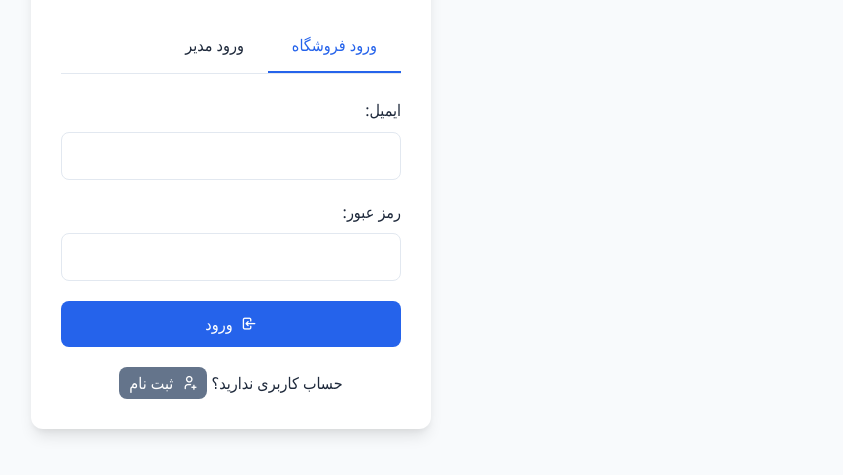
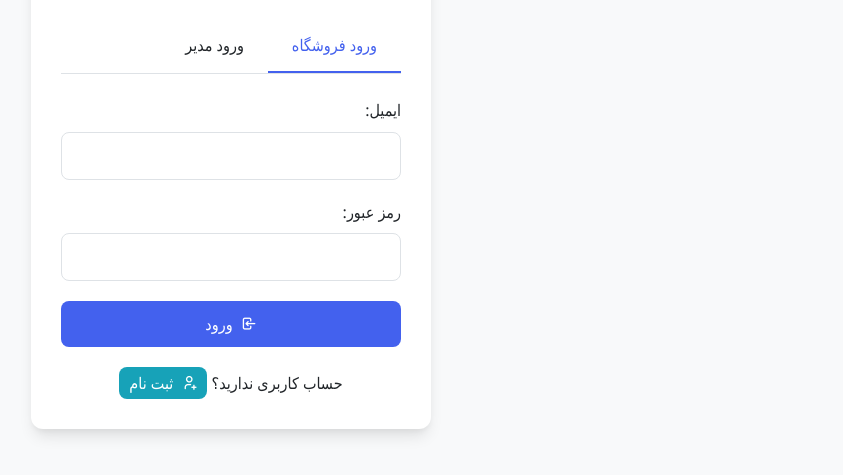
Before and after one commit to Bellalyaqoobi/sss111, a plain HTML site: page index.html in a window 1280 px wide. Shown: the part 245-720 px from the top of the page, without its empty margins (409-1252 px from the left). Drawn offline with nearby package versions, Linux system fonts and the light colour scheme; no server answers.

Commit message:
Update style.css

```diff
--- a/style.css
+++ b/style.css
@@ -1,15 +1,18 @@
 :root {
-            --primary: #2563eb;
-            --primary-dark: #1d4ed8;
-            --secondary: #64748b;
-            --success: #16a34a;
-            --warning: #d97706;
-            --error: #dc2626;
-            --bg: #f8fafc;
+            --primary: #4361ee;
+            --primary-light: #4895ef;
+            --primary-dark: #3a0ca3;
+            --secondary: #7209b7;
+            --accent: #f72585;
+            --success: #4bb543;
+            --warning: #ffc107;
+            --error: #dc3545;
+            --info: #17a2b8;
+            --bg: #f8f9fa;
             --card-bg: #ffffff;
-            --text: #1e293b;
-            --text-light: #64748b;
-            --border: #e2e8f0;
+            --text: #212529;
+            --text-light: #6c757d;
+            --border: #dee2e6;
             --shadow: 0 1px 3px 0 rgba(0, 0, 0, 0.1), 0 1px 2px 0 rgba(0, 0, 0, 0.06);
             --shadow-lg: 0 10px 15px -3px rgba(0, 0, 0, 0.1), 0 4px 6px -2px rgba(0, 0, 0, 0.05);
         }
@@ -136,7 +139,7 @@
         input:focus, select:focus, textarea:focus {
             outline: none;
             border-color: var(--primary);
-            box-shadow: 0 0 0 3px rgba(37, 99, 235, 0.1);
+            box-shadow: 0 0 0 3px rgba(67, 97, 238, 0.1);
         }
 
         button {
@@ -156,7 +159,6 @@
         .btn-primary {
             background: var(--primary);
             color: white;
-            width: 100%;
         }
 
         .btn-primary:hover {
@@ -165,10 +167,25 @@
             box-shadow: var(--shadow-lg);
         }
 
-        .btn-success { background: var(--success); color: white; }
-        .btn-danger { background: var(--error); color: white; }
-        .btn-warning { background: var(--warning); color: white; }
-        .btn-info { background: var(--secondary); color: white; }
+        .btn-success {
+            background: var(--success);
+            color: white;
+        }
+
+        .btn-danger {
+            background: var(--error);
+            color: white;
+        }
+
+        .btn-warning {
+            background: var(--warning);
+            color: white;
+        }
+
+        .btn-info {
+            background: var(--info);
+            color: white;
+        }
 
         .btn-success:hover, .btn-danger:hover, .btn-warning:hover, .btn-info:hover {
             opacity: 0.9;
```
